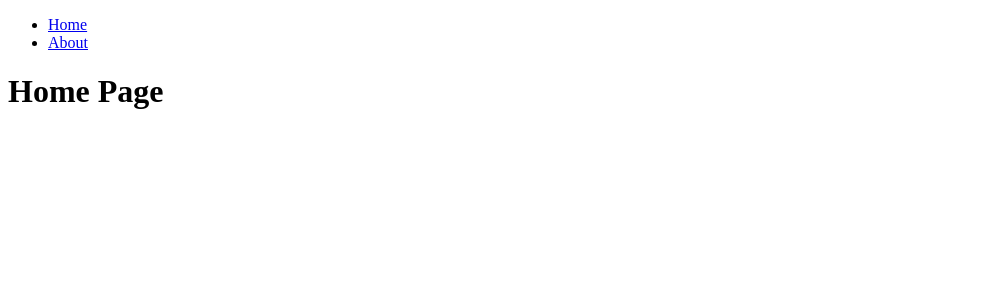
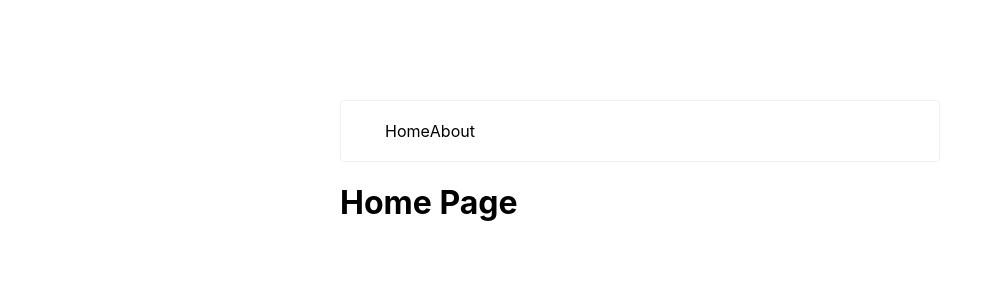
Before and after one commit to jonaas-dev/tutorial-next-js-13, a Next.js app: page / in a window 1280 px wide. Shown: the top 300 px of the page, without its empty margins (0-995 px from the left). Built offline with nearby package versions, Linux system fonts and the light colour scheme.

Commit message:
add styles

```diff
--- /dev/null
+++ b/app/components/Navigation.jsx
@@ -0,0 +1,29 @@
+import Link from 'next/link'
+import styles from './Navigation.module.css'
+
+const links = [
+  {
+    label: 'Home',
+    route: '/'
+  },
+  {
+    label: 'About',
+    route: '/about'
+  }
+]
+
+export function Navigation () {
+  return (
+    <header className={styles.header}>
+      <nav>
+        <ul className={styles.navigation}>
+          {links.map(({ label, route }) => (
+            <li key={route}>
+              <Link href={route}> {label} </Link>
+            </li>
+          ))}
+        </ul>
+      </nav>
+    </header>
+  )
+}
--- /dev/null
+++ b/app/components/Navigation.module.css
@@ -0,0 +1,10 @@
+.header {
+    border: 1px solid #f0f0f0;
+    border-radius: 4px;
+    padding: 4px;
+}
+
+.navigation {
+    display: flex;
+    list-style: none;
+}
--- a/app/layout.js
+++ b/app/layout.js
@@ -1,15 +1,5 @@
-import Link from 'next/link'
-
-const links = [
-  {
-    label: 'Home',
-    route: '/'
-  },
-  {
-    label: 'About',
-    route: '/about'
-  }
-]
+import '../styles/globals.css'
+import { Navigation } from './components/Navigation'
 
 export default function RootLayout ({ children }) {
   return (
@@ -18,17 +8,7 @@ export default function RootLayout ({ children }) {
         <title>My first app with Next 13</title>
       </head>
       <body>
-        <header>
-          <nav>
-            <ul>
-              {links.map(({ label, route }) => (
-                <li key={route}>
-                  <Link href={route}> {label} </Link>
-                </li>
-              ))}
-            </ul>
-          </nav>
-        </header>
+        <Navigation />
         {children}
       </body>
     </html>
--- /dev/null
+++ b/styles/globals.css
@@ -0,0 +1,32 @@
+html,
+body {
+    padding: 0;
+    margin: 0;
+    font-family: -apple-system, BlinkMacSystemFont, Segoe UI, Roboto, Oxygen, Ubuntu, Cantarell, Fira Sans, Droid Sans, Helvetica Neue, sans-serif;
+}
+
+a {
+  color: inherit;
+  text-decoration: none;
+}
+
+* {
+  box-sizing: border-box;
+}
+
+body {
+    padding: 100px;
+    max-width: 800px;
+    margin: 0 auto;
+}
+
+@media (prefers-color-scheme: dark) {
+      html {
+        color-scheme: dark;
+      }
+
+    body {
+        color: white;
+        background: black;
+    }
+}
```
